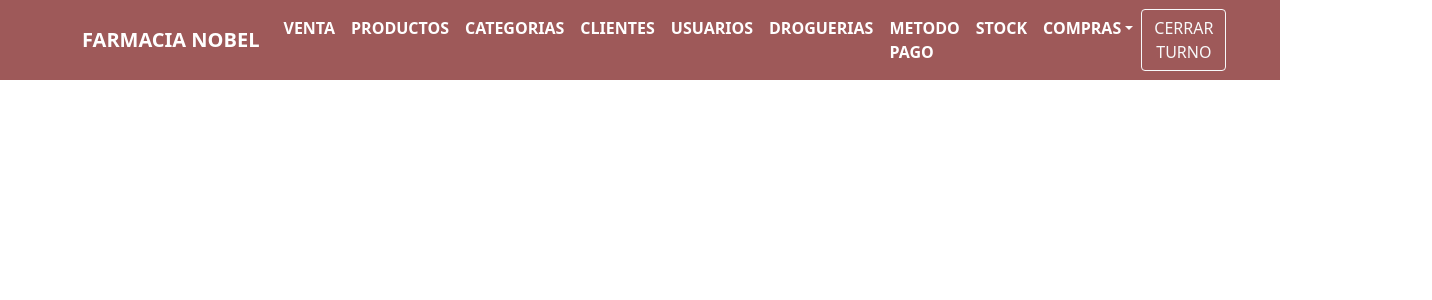
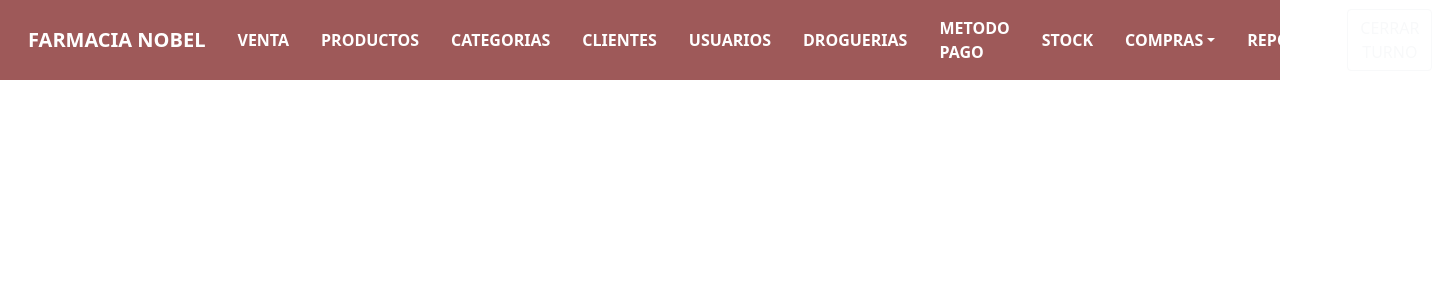
Before and after one commit to NicolasLuceroD/Tesis, a React (Vite) app in the folder front/: page /app in a window 1280 px wide. Shown: the top 300 px of the page, 1432 px wide, since content can reach past the window. Built offline with nearby package versions, Linux system fonts and the light colour scheme.

Commit message:
Arreglo de navbar y reportes

```diff
--- a/front/src/App.jsx
+++ b/front/src/App.jsx
@@ -56,10 +56,14 @@ function App() {
 
   return (
     <>
-      <Navbar className="nobel-navbar" style={{ backgroundColor: '#9e5959' }}>
-  <Container>
-    <Navbar.Brand as={Link} to="/venta">FARMACIA NOBEL</Navbar.Brand>
-    <Nav className="me-auto">
+    <Navbar className="nobel-navbar px-3" style={{ backgroundColor: '#9e5959' }}>
+  <Container fluid className="d-flex justify-content-between align-items-center">
+    <Navbar.Brand as={Link} to="/venta" className="text-white fw-bold me-4">
+      FARMACIA NOBEL
+    </Navbar.Brand>
+
+
+    <Nav className="d-flex align-items-center gap-3 flex-nowrap">
       <Nav.Link as={Link} to="/venta" className="text-white">VENTA</Nav.Link>
       <Nav.Link as={Link} to="/productos" className="text-white">PRODUCTOS</Nav.Link>
       <Nav.Link as={Link} to="/categoria" className="text-white">CATEGORIAS</Nav.Link>
@@ -69,12 +73,16 @@ function App() {
       <Nav.Link as={Link} to="/metodopago" className="text-white">METODO PAGO</Nav.Link>
       <Nav.Link as={Link} to="/stock" className="text-white">STOCK</Nav.Link>
 
-      {/* Desplegable para COMPRAS */}
       <NavDropdown title="COMPRAS" id="nav-dropdown-compras">
         <NavDropdown.Item as={Link} to="/compra">REGISTRAR COMPRA</NavDropdown.Item>
         <NavDropdown.Item as={Link} to="/detallecompra">DETALLE COMPRA</NavDropdown.Item>
       </NavDropdown>
+
+      <NavDropdown title="REPORTES" id="nav-dropdown-reportes">
+        <NavDropdown.Item as={Link} to="/reportes">REPORTE COMPRA</NavDropdown.Item>
+      </NavDropdown>
     </Nav>
+
 
     <Button variant="outline-light" onClick={cerrarTurno}>
       CERRAR TURNO
--- /dev/null
+++ b/front/src/components/Reportes.jsx
@@ -0,0 +1,9 @@
+import React from 'react'
+
+const Reportes = () => {
+  return (
+    <div>Reportes</div>
+  )
+}
+
+export default Reportes
--- a/front/src/main.jsx
+++ b/front/src/main.jsx
@@ -4,7 +4,7 @@ import { createRoot } from 'react-dom/client'
 import { BrowserRouter, Route, Routes} from 'react-router-dom'
 
 //IMPORTO MIS RUTAS
-import { categoria, app, clientes, metodopago, usuarios, venta, productos, droguerias,compra, detallecompra, stock} from './routes/routes.js'
+import { categoria, app, clientes, metodopago, usuarios, venta, productos, droguerias,compra, detallecompra, stock, reportes} from './routes/routes.js'
 
 //IMPORTO SUS COMPONENTES
 import Categoria from './components/CRUDS/Categoria.jsx'
@@ -20,6 +20,7 @@ import Droguerias from './components/CRUDS/Droguerias.jsx'
 import Compra from './components/Compras/Compra.jsx'
 import DetalleCompra from './components/Compras/DetalleCompra.jsx'
 import Stock from './components/Stock.jsx'
+import Reportes from './components/Reportes.jsx'
 
 
 
@@ -40,6 +41,7 @@ createRoot(document.getElementById('root')).render(
           <Route path={compra} element={<Compra/>}/>
           <Route path={detallecompra} element={<DetalleCompra/>}/>
           <Route path={stock} element={<Stock/>}/>
+          <Route path={reportes} element={<Reportes/>}/>
 
         </Routes>
       </BrowserRouter>
--- a/front/src/routes/routes.js
+++ b/front/src/routes/routes.js
@@ -10,10 +10,13 @@ export const droguerias = '/droguerias'
 export const compra = '/compra'
 export const detallecompra = '/detallecompra'
 
+//REPORTES
+export const reportes = '/reportes'
 
 //STOCK
 export const stock = '/stock'
 
+//OTROS
 export const venta = '/venta'
 export const app = "/app"
 export const login = '/'
```
